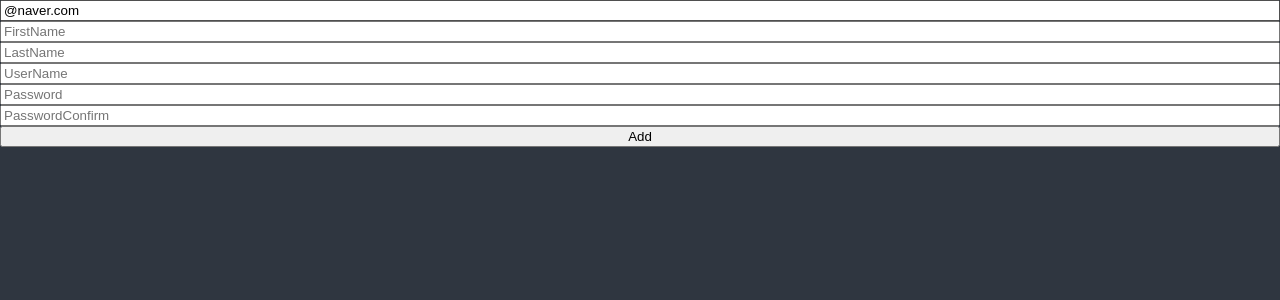
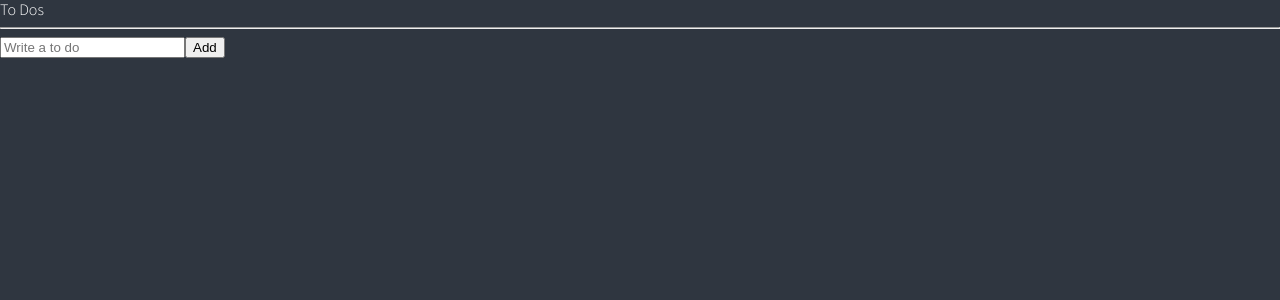
Before and after one commit to jiiiiiaiiiii/react__todo-list, a React (Create React App) app: page / in a window 1280 px wide. Shown: the top 300 px of the page. Built offline with nearby package versions, Linux system fonts and the light colour scheme.

Commit message:
Add To Do && 상태관리: Recoil

```diff
--- a/src/App.tsx
+++ b/src/App.tsx
@@ -1,5 +1,5 @@
 import { createGlobalStyle } from 'styled-components';
-import ToDoList from './ToDoList';
+import ToDoList from './components/ToDoList';
 
 const GlobalStyle = createGlobalStyle`
 @import url('https://fonts.googleapis.com/css2?family=Source+Sans+Pro:wght@300;400&display=swap');
--- a/src/ToDoList.tsx
+++ /dev/null
@@ -1,128 +0,0 @@
-import React, { useState } from 'react';
-import { useForm } from 'react-hook-form';
-
-/* function ToDoList() {
-	const [toDo, setTodo] = useState('');
-	const [toDoError, setToDoError] = useState('');
-	const onChange = (e:React.FormEvent<HTMLInputElement>) => {
-		const {currentTarget: {value},} = e;
-		setToDoError('');
-		setTodo(value);
-	};
-	const onSubmit = (e:React.FormEvent<HTMLFormElement>) => {
-		e.preventDefault();
-		if(toDo.length < 10) {
-			return setToDoError('To do should be longer')
-		}
-		console.log('submit');
-	};
-
-	return (
-		<div>
-			<form onSubmit={onSubmit}>
-				<input value={toDo} onChange={onChange} placeholder='Write a to do' />
-				<button>Add</button>
-				{toDoError !== '' ? toDoError : null}
-			</form>
-		</div>
-	)
-} */
-
-interface IForm {
-  email: string;
-  FirstName: string;
-  LastName: string;
-  UserName: string;
-  Password: string;
-  PasswordConfirm: string;
-  extraError?: string;
-}
-
-function ToDoList() {
-  const {
-    register,
-    handleSubmit,
-    formState: { errors },
-    setError,
-  } = useForm<IForm>({
-    defaultValues: {
-      email: '@naver.com',
-    },
-  });
-  const onValid = (data: IForm) => {
-    // console.log(data);
-    if (data.Password !== data.PasswordConfirm) {
-      setError(
-        'PasswordConfirm',
-        { message: 'Passwords are not the same.' },
-        { shouldFocus: true } // PasswordConfirm로 커서 자동 포커스
-      );
-    }
-    // setError('extraError', {message: 'Server offline.'});	// 특정 항목이 아닌, 전체 form에 해당되는 error
-  };
-  console.log(errors); // 각 input의 유효성 error 확인
-
-  return (
-    <div>
-      <form
-        style={{ display: 'flex', flexDirection: 'column' }}
-        onSubmit={handleSubmit(onValid)}
-      >
-        <input
-          {...register('email', {
-            required: 'Email is required',
-            pattern: {
-              value: /^[A-Za-z0-9._%+-]+@naver.com$/,
-              message: 'Only naver.com emails allowed',
-            },
-          })}
-          placeholder='Email'
-        />
-        <span>{errors?.email?.message}</span>
-        <input
-          {...register('FirstName', {
-            required: 'required',
-            validate: {	//✨Custom Validation
-              noAqubi: (value) =>
-                value.includes('aqubi') ? '"aqubi" is not allowed' : true,
-              noZeze: (value) =>
-                value.includes('zeze') ? '"zeze" is not allowed' : true,
-            },
-          })}
-          placeholder='FirstName'
-        />
-        <span>{errors?.FirstName?.message}</span>
-        <input
-          {...register('LastName', { required: 'required' })}
-          placeholder='LastName'
-        />
-        <span>{errors?.LastName?.message}</span>
-        <input
-          {...register('UserName', { required: 'required', minLength: 5 })}
-          placeholder='UserName'
-        />
-        <span>{errors?.UserName?.message}</span>
-        <input
-          {...register('Password', { required: 'required', minLength: 10 })}
-          placeholder='Password'
-        />
-        <span>{errors?.Password?.message}</span>
-        <input
-          {...register('PasswordConfirm', {
-            required: 'Password is required',
-            minLength: {
-              value: 10,
-              message: 'Your password is too short',
-            },
-          })}
-          placeholder='PasswordConfirm'
-        />
-        <span>{errors?.PasswordConfirm?.message}</span>
-        <button>Add</button>
-        <span>{errors?.extraError?.message}</span>
-      </form>
-    </div>
-  );
-}
-
-export default ToDoList;
--- /dev/null
+++ b/src/components/ToDoList.tsx
@@ -0,0 +1,52 @@
+import { useForm } from 'react-hook-form';
+import { atom, useRecoilState, useRecoilValue, useSetRecoilState } from 'recoil';
+
+interface IForm {
+  toDo: string;
+}
+
+interface IToDo {
+  text: string;
+  id: number;
+  category: 'TO_DO'|'DOING'|'DONE';
+}
+
+const toDoState = atom<IToDo[]>({
+  key: 'toDo',
+  default: [],
+})
+
+
+function ToDoList() {
+  // const toDos = useRecoilValue(toDoState);       // 1. useRecoilValue: atom에서 값 불러오기
+  // const setToDos = useSetRecoilState(toDoState);    // 2. useSetRecoilState: atom에서 불러온 값 수정
+  const [toDos, setToDos] = useRecoilState(toDoState); // 3. useRecoilState: 1 + 2
+  const { register, handleSubmit, setValue } = useForm<IForm>();
+  const handleValid = ({toDo}: IForm) => {
+    setToDos((oldToDos) => [{text: toDo, id:Date.now(), category: 'TO_DO'}, ...oldToDos]);
+		setValue('toDo', '');	// input 초기화
+  };
+
+  console.log(toDos);
+
+  return (
+    <div>
+      <h1>To Dos</h1>
+      <hr />
+      <form onSubmit={handleSubmit(handleValid)}>
+        <input
+          {...register('toDo', {
+            required: 'Please write a To Do!',
+          })}
+          placeholder='Write a to do'
+        />
+        <button>Add</button>
+      </form>
+      <ul>
+        {toDos.map(toDo => <li key={toDo.id}>{toDo.text}</li>)}
+      </ul>
+    </div>
+  );
+}
+
+export default ToDoList;
```
